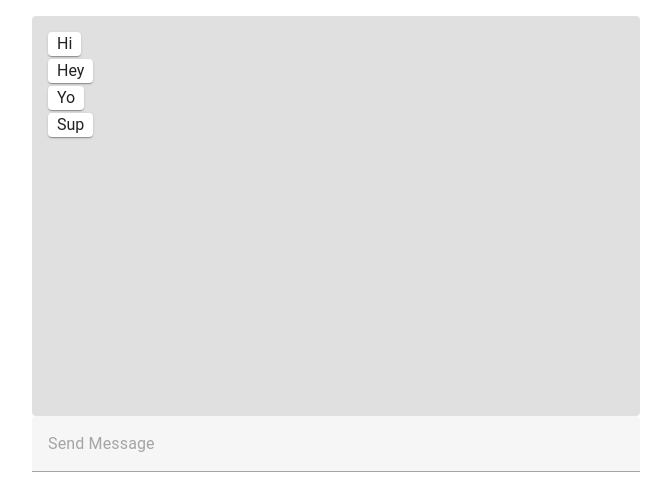
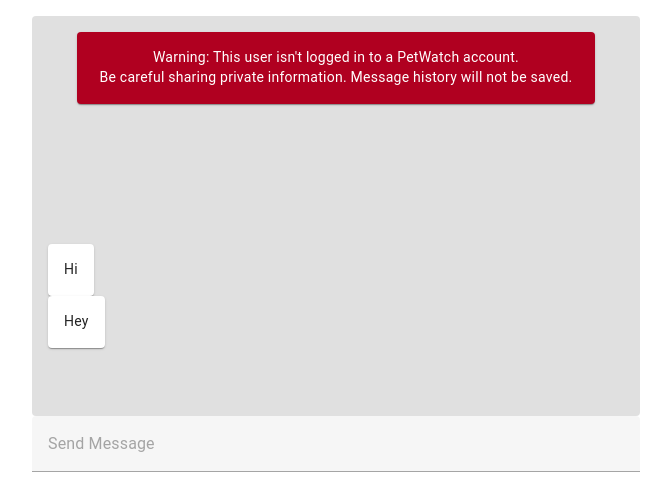
Before and after one commit to SFU-CMPT372-Team5/PetWatch, a Nuxt app: page /tmp/chat-test in a window 1280 px wide. Shown: the top 490 px of the page, without its empty margins (304-975 px from the left). Built offline with nearby package versions, Linux system fonts and the light colour scheme.

Commit message:
More work on nicely displaying chat components, getting there!

```diff
--- a/components/Chat.vue
+++ b/components/Chat.vue
@@ -5,12 +5,14 @@
         <!-- Fluid means "fill parent div horizontally as best as possible with snapping to only select dimensions" -->
         <VContainer fluid>
             <!-- Chat feed -->
-            <VSheet height="50vh" color="grey-lighten-2" rounded style="overflow-y: scroll;">
-                <VContainer fluid style="max-height: min-content;">
-                    <Message v-for="message in messages"
+            <VSheet height="50vh" color="grey-lighten-2" rounded style="overflow-y: auto;">
+                <VContainer fluid class="chatContainer" ref="chatContainer">
+                    <InfoMessage/>
+
+                    <ChatMessage v-for="message in messages"
                         :message-content="message.text"
-                        :author-is-local="message.fromUs"
-                    /> <!-- The : in :message-content means "run as javascript" -->
+                        :author-is-local="message.fromLocalAuthor"
+                    /> <!-- The ':' in :message-content means "the following text is code, probably referencing a variable" -->
                 </VContainer>
             </VSheet>
 
@@ -38,36 +40,57 @@
 </template>
 
 <script lang="ts">
-import Message from "./ChatAssets/Message.vue"
+import ChatMessage from "./chatComponents/ChatMessage.vue";
+import InfoMessage from "./chatComponents/InfoMessage.vue";
+import TimeMessage from "./chatComponents/TimeMessage.vue";
+import {TextMessagePayload} from "~/types/chat/messageTypes";
+
 export default {
-    components: {Message},
+    components: {ChatMessage, InfoMessage, TimeMessage},
     data() {
         return {
             messages: [
-                {text: "Hi", fromUs: false},
-                {text: "Hey", fromUs: false},
-                {text: "Yo", fromUs: false},
-                {text: "Sup", fromUs: false},
-            ],
+                {text: "Hi", fromLocalAuthor: false, timestamp: new Date(Date.now())},
+                {text: "Hey", fromLocalAuthor: false, timestamp: new Date(Date.now())},
+                // {text: "Yo", fromLocalAuthor: false, timestamp: new Date(Date.now())},
+                // {text: "Sup", fromLocalAuthor: false, timestamp: new Date(Date.now())},
+            ] as TextMessagePayload[],
             textBoxData: ""
         }
     },
     methods: {
         submitTextBox() {
             if (this.textBoxData.length <= 0) return;
-            this.messages.push({
+            this.postMessage({
                 text: this.textBoxData,
-                fromUs: true
+                fromLocalAuthor: true,
+                timestamp: new Date(Date.now())
             });
             this.textBoxData = "";
+        },
+
+        postMessage(messagePayload: TextMessagePayload) {
+            this.messages.push(messagePayload);
+            this.$refs.chatContainer?.$el.scroll(0, -10000)
+
         }
     },
     mounted() {
-        return;
         //Temporary to simulate incoming messages
         setInterval(() => {
-            this.messages.push({text: "Ping", fromUs: false});
-        }, 3000)
+            this.postMessage({text: "Ping", fromLocalAuthor: false, timestamp: new Date(Date.now())});
+        }, 5000)
     }
 }
 </script>
+
+<style lang="css" scoped>
+.chatContainer {
+    display: flex;
+    min-height: 100% !important;
+    flex-direction: column;
+
+    justify-content: end;
+    align-content: end;
+}
+</style>
--- a/components/ChatAssets/Message.vue
+++ /dev/null
@@ -1,47 +0,0 @@
-<template>
-    <component :is="authorIsLocal ? 'VSlideXReverseTransition' : 'VSlideXTransition'">
-        <VRow no-gutters v-if="ready">
-            <VCol cols="9" :offset="authorIsLocal ? 3 : 0"
-                style="display: flex;" :style="authorIsLocal ? 'justify-content: end' : ''"
-            >
-                <VCard :class="authorIsLocal ? 'messageLocalAuthor' : 'messageRemoteAuthor'" class="message"
-                    :color="authorIsLocal ? 'teal' : ''"
-                >
-                    {{ messageContent }}
-                </VCard>
-            </VCol>
-        </VRow>
-    </component>
-</template>
-
-<script lang="ts">
-export default {
-    props: {
-        "messageContent": String,
-        "authorIsLocal": Boolean
-    },
-    data() {
-        return {
-            ready: false
-        }
-    },
-    mounted() {
-        this.ready = true;
-    }
-}
-</script>
-
-<style scoped>
-.message {
-    width: fit-content;
-    display: flex;
-    margin-bottom: 3px;
-    padding-right: 9px;
-    padding-left: 9px;
-
-}
-.messageLocalAuthor {
-    justify-content: end;
-    text-align: right;
-}
-</style>
--- /dev/null
+++ b/components/chatComponents/ChatMessage.vue
@@ -0,0 +1,40 @@
+<template>
+    <component :is="authorIsLocal ? 'VSlideXReverseTransition' : 'VSlideXTransition'">
+        <VCard v-if="ready"
+            :class="authorIsLocal ? 'messageLocalAuthor' : 'messageRemoteAuthor'"
+            class="message"
+            :color="authorIsLocal ? 'teal' : ''"
+        >
+        <!-- "ready" makes the animation pretty -->
+        <VCardText>{{ messageContent }}</VCardText>
+        </VCard>
+    </component>
+</template>
+
+<script lang="ts">
+export default {
+    props: {
+        "messageContent": String,
+        "authorIsLocal": Boolean
+    },
+    data() {
+        return {
+            ready: false
+        }
+    },
+    mounted() {
+        this.ready = true;
+    }
+}
+</script>
+
+<style scoped>
+.message {
+    width: fit-content;
+    max-width: 66%;
+}
+.messageLocalAuthor {
+    align-self: end;
+    text-align: right;
+}
+</style>
--- /dev/null
+++ b/components/chatComponents/InfoMessage.vue
@@ -0,0 +1,20 @@
+<template>
+    <VCard
+        class="infoMessage"
+        color="error"
+        variant="elevated"
+    >
+        <VCardText>Warning: This user isn't logged in to a PetWatch account.<br>Be careful sharing private information. Message history will not be saved.</VCardText>
+    </VCard>
+</template>
+
+<style scoped>
+/* Scoped means "only apply css to this file" */
+.infoMessage {
+    margin-left: auto;
+    margin-right: auto;
+    width: 90%;
+    text-align: center;
+    margin-bottom: auto;
+}
+</style>
--- /dev/null
+++ b/components/chatComponents/TimeMessage.vue
@@ -0,0 +1,3 @@
+<template>
+
+</template>
--- /dev/null
+++ b/types/chat/messageTypes.d.ts
@@ -0,0 +1,5 @@
+export interface TextMessagePayload {
+    text: string
+    fromLocalAuthor: boolean
+    timestamp: Date
+}
--- /dev/null
+++ b/types/customTypes.d.ts
@@ -0,0 +1 @@
+// If you use object data structures, you should document them here so we know how to interface with each other's code
```
Also changed, not shown: 1 other file (tests, documents, lock files or other folders).
